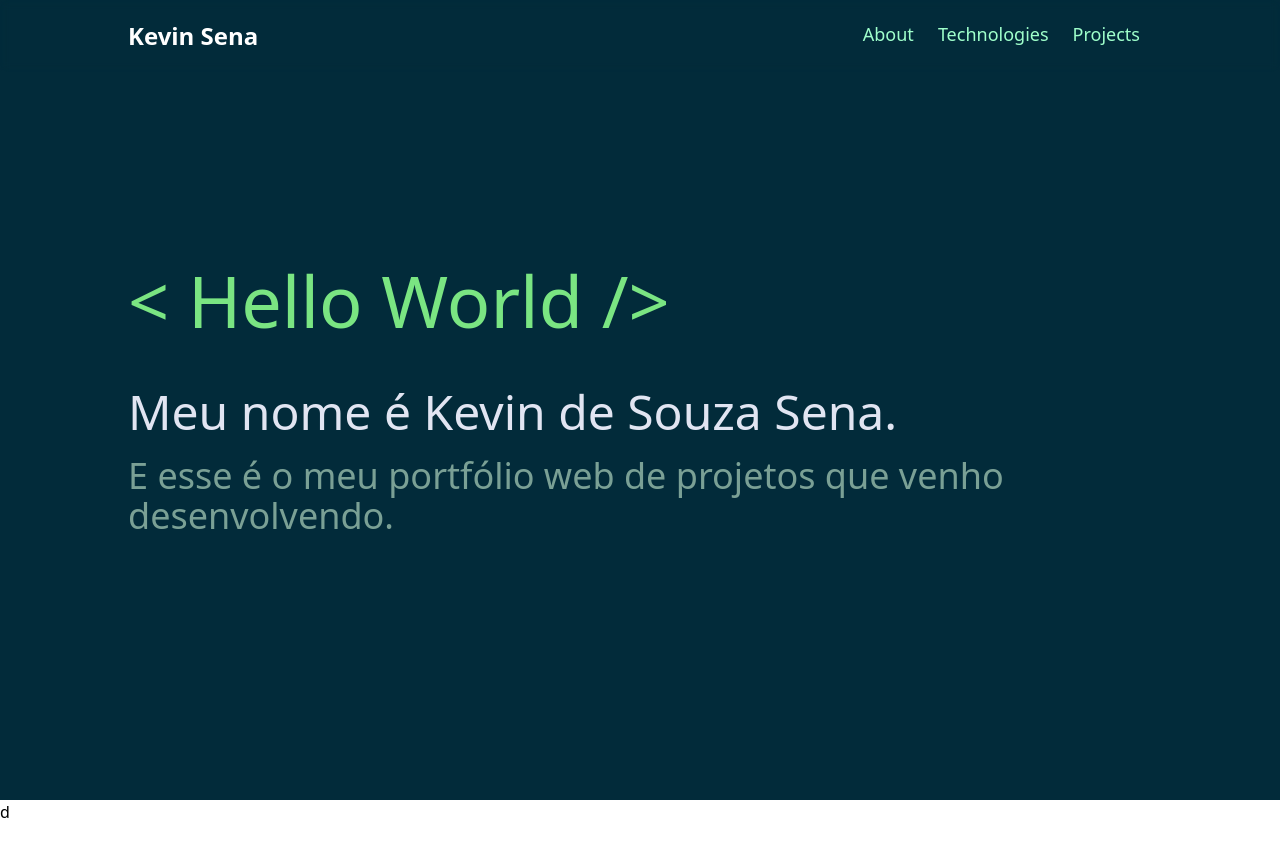
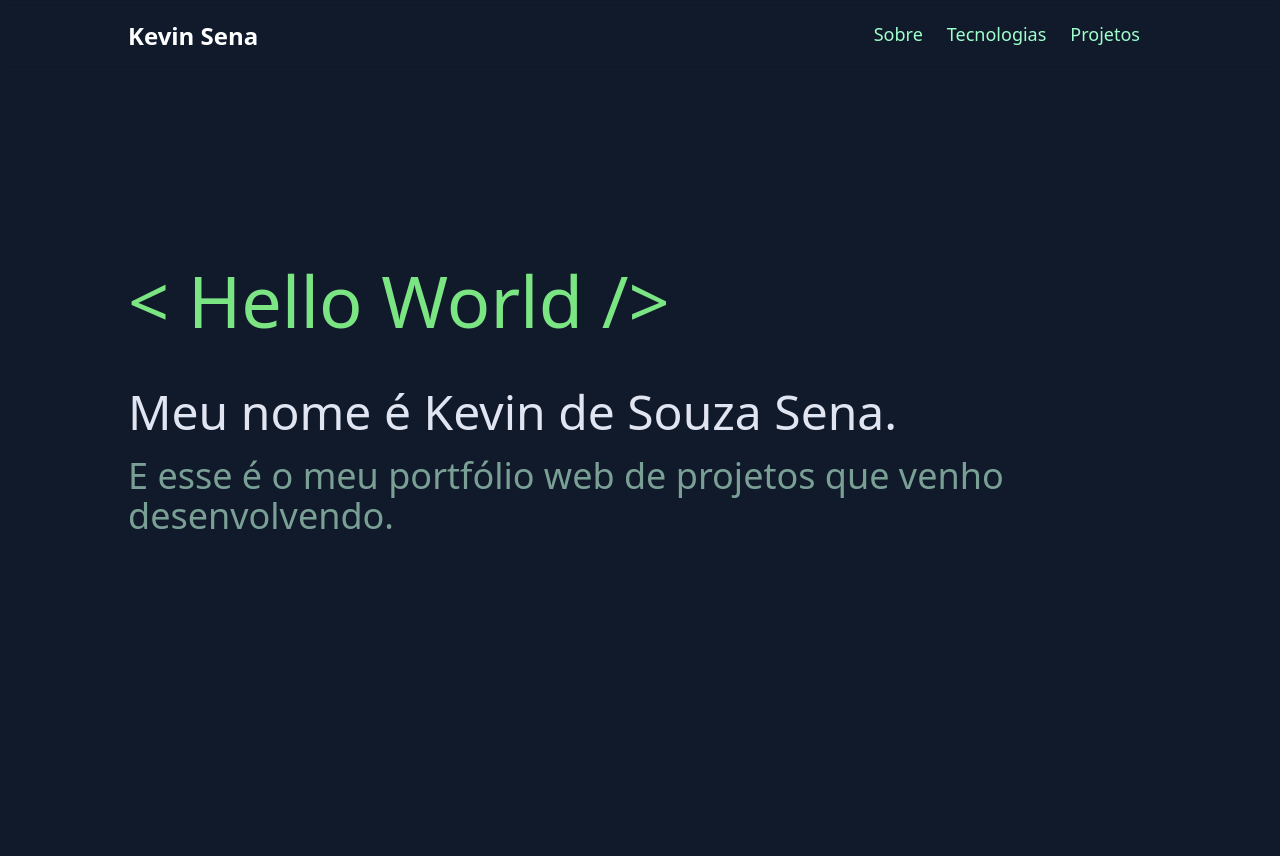
Before and after one commit to KevinSena/portfolio, a Next.js app: page / in a window 1280 px wide. Shown: the top 856 px of the page. Built offline with nearby package versions, Linux system fonts and the light colour scheme.

Commit message:
feat: add About component

```diff
--- /dev/null
+++ b/components/About.jsx
@@ -0,0 +1,43 @@
+import React, { useContext } from 'react';
+import AppContext from '../context/AppContext';
+
+export default function About() {
+  const { istyped, y, screenH } = useContext(AppContext);
+
+  return (
+    <section
+      id="sobre"
+      className={istyped ? `
+        h-screen
+      bg-dark-blue
+      ` : 'hidden'}
+    >
+      <div className="max-w-5xl mx-auto min-h-full flex flex-col justify-center transition-all">
+        <div className={y >= screenH * 0.3 ? 'animate-fadeIn' : 'hidden'}>
+          <h2 className="text-light-green text-3xl">{'<sobre>'}</h2>
+          <div className="flex flex-row items-center">
+            <article className="py-10 text-2xl px-5">
+              <section className="text-aquamarine">
+                Olá! Sou Kevin,
+                Tenho 19 anos, sou nascido e criado no interior do Espirito Santo, na cidade de
+                Nova Venécia.
+              </section>
+              <section className=" text-yellow pt-3">
+                Meu interesse por Desenvolvimento de Software surgiu á 3 anos atrás, ainda
+                no Ensino Médio, quando descobri o Bitcoin e o mundo Open Source
+              </section>
+              <section className="text-pink pt-3">
+                Atualmente estou estudando desenvolvimento Web, tanto Front-end quanto Back-end,
+                na
+                <a href="https://www.betrybe.com/" target="_blank" rel="noreferrer" className="underline hover:text-white"> Trybe</a>
+                , e estou sempre aberto a aprender novas tecnologias e paradigmas.
+              </section>
+            </article>
+            <img src="baldwin.jpg" alt="My personal" className="rounded-md w-1/3 shadow-lg shadow-light-green" />
+          </div>
+          <h2 className="text-light-green text-3xl">{'<sobre>'}</h2>
+        </div>
+      </div>
+    </section>
+  );
+}
--- a/components/Header.jsx
+++ b/components/Header.jsx
@@ -1,9 +1,16 @@
-import React, { useContext } from 'react';
+import React, { useContext, useState, useEffect } from 'react';
 import PropTypes from 'prop-types';
 import AppContext from '../context/AppContext';
 
 function Header({ menu }) {
-  const { y, istyped } = useContext(AppContext);
+  const { y, istyped, screenH } = useContext(AppContext);
+  const [local, setLocal] = useState('');
+
+  useEffect(() => {
+    if (y < screenH * 0.3) setLocal('');
+    if (y >= screenH * 0.3) setLocal('sobre');
+  }, [y]);
+
   return (
     <header className={`transition w-full fixed bg-opacity-70 backdrop-blur-sm ${y > 0 && 'shadow-lg'} ${istyped ? 'opacity-100' : 'opacity-0 h-0'}`}>
       <div className="flex justify-between lg:px-32 py-5">
@@ -11,7 +18,9 @@ function Header({ menu }) {
         <ul className="flex flex-row">
           {
             menu.map((e) => (
-              <li key={e} className="text-aquamarine text-lg hover:text-white cursor-pointer px-3">{ e }</li>
+              <li key={e} className="text-lg hover:text-white cursor-pointer px-3 capitalize">
+                <a className={local === e ? 'text-white' : 'text-aquamarine'} href={`#${e}`}>{ e }</a>
+              </li>
             ))
           }
         </ul>
--- a/context/Provider.jsx
+++ b/context/Provider.jsx
@@ -6,11 +6,17 @@ import AppContext from './AppContext';
 function Provider({ children }) {
   const [istyped, setIstyped] = useState(false);
   const [y, setY] = useState(0);
+  const [screenH, setScreenH] = useState();
+
+  useEffect(() => {
+    setScreenH(window.screen.availHeight);
+  }, []);
 
   const contextValue = {
     istyped,
     setIstyped,
     y,
+    screenH,
   };
 
   const handleNavigation = (e) => {
--- a/pages/index.jsx
+++ b/pages/index.jsx
@@ -1,4 +1,5 @@
 import React from 'react';
+import About from '../components/About';
 import Header from '../components/Header';
 import Main from '../components/Main';
 import Provider from '../context/Provider';
@@ -7,9 +8,9 @@ export default function Home() {
   return (
     <Provider>
       <div className="w-full">
-        <Header menu={['About', 'Technologies', 'Projects']} />
+        <Header menu={['sobre', 'tecnologias', 'projetos']} />
         <Main word=" Hello World " />
-        <section className="h-screen">d</section>
+        <About />
       </div>
     </Provider>
   );
--- a/tailwind.config.js
+++ b/tailwind.config.js
@@ -6,20 +6,22 @@ module.exports = {
   theme: {
     colors: {
       'morning-blue': '#7AA095',
-      'dark-blue': '#022B3A',
+      'dark-blue': '#101A2B',
       'light-green': '#7AE582',
       white: '#FFFFFF',
       lavender: '#E1E5F2',
       aquamarine: '#9FFFCB',
+      pink: '#ef233c',
+      yellow: '#f8961e',
     },
     extend: {
       animation: {
-        fadeIn: 'fadeIn 2s ease-in forwards',
+        fadeIn: 'fadeIn 1s ease-in forwards',
       },
       keyframes: {
         fadeIn: {
-          '0%': { opacity: 0 },
-          '100%': { opacity: 1 },
+          '0%': { opacity: 0, paddingTop: '300px' },
+          '100%': { opacity: 1, paddingTop: 0 },
         },
       },
     },
```
Also changed, not shown: public/baldwin.jpg (added).
